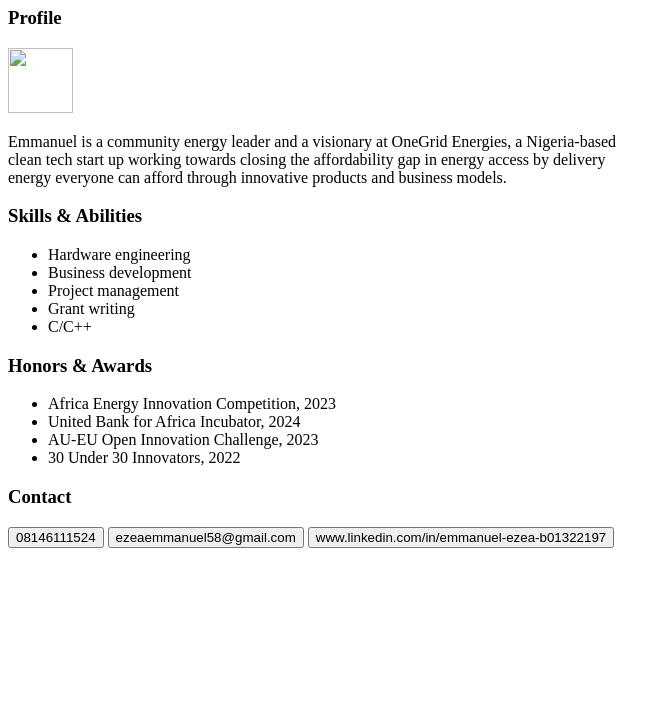
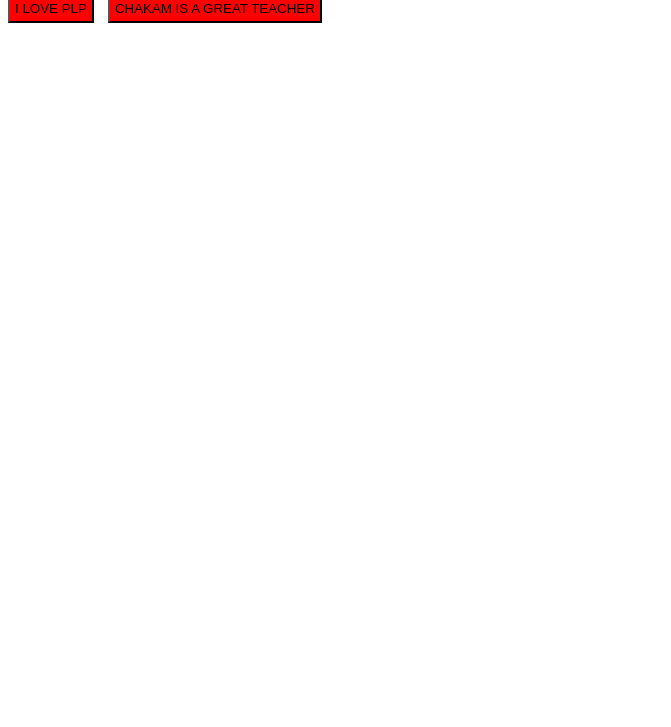
Before and after one commit to emmaezea/plpacademy, a plain HTML site: page index.html in a window 1280 px wide. Shown: the part 73-800 px from the top of the page, without its empty margins (0-671 px from the left). Drawn offline with Linux system fonts and the light colour scheme; files that its build step writes are made by us from their sources.

Commit message:
BOX-MODEL

```diff
--- a/index.html
+++ b/index.html
@@ -1,49 +1,18 @@
 <!DOCTYPE html>
-<html>
-
+<html lang="eng">
   <head>
-    <title>My Resume</title>
+    <title>
+      CSS ASSIGNMENT
+    </title>
+    <link rel="stylesheet" href="HTML-CSS/WEEK3/boxmodel.css">
   </head>
-
   <body>
-    <h1>Emmanuel Ezea</h1>
-
-    <h3>Profile</h3>
-
-    <img src="Profile dp.jpeg" width="65" height="65">
-
-    <p>
-      Emmanuel is a community energy leader and a visionary at OneGrid Energies, a Nigeria-based <br> clean tech start up working towards closing the affordability gap in energy access by delivery <br> energy everyone can afford through innovative products and business models.
-    </p>
-
-    <h3>Skills & Abilities</h3>
-
-    <ul>
-      <li>Hardware engineering</li>
-      <li>Business development</li>
-      <li>Project management</li>
-      <li>Grant writing</li>
-      <li>C/C++</li>
-    </ul>
-
-    <h3>Honors & Awards</h3>
-    <ul>
-      <li>Africa Energy Innovation Competition, 2023</li>
-      <li>United Bank for Africa Incubator, 2024</li>
-      <li>AU-EU Open Innovation Challenge, 2023</li>
-      <li>30 Under 30 Innovators, 2022</li>
-    </ul>
-
-    <h3>Contact</h3>
-    <button>
-      08146111524
+    <h2>CSS-BOX MODEL HEADING</h2>
+    <button class="button">
+      I LOVE PLP
     </button>
-    <button>
-      ezeaemmanuel58@gmail.com
+    <button class="button">
+      CHAKAM IS A GREAT TEACHER
     </button>
-    <button>
-      www.linkedin.com/in/emmanuel-ezea-b01322197
-    </button>
-
   </body>
 </html>
--- /dev/null
+++ b/styles.css
@@ -0,0 +1,9 @@
+.button{
+  background-color: red;
+  color: black;
+  padding-left: 5px;
+  padding-right: 5px;
+  padding-top: 5px;
+  padding-bottom: 5px;
+  margin-right: 10px;
+}
```
